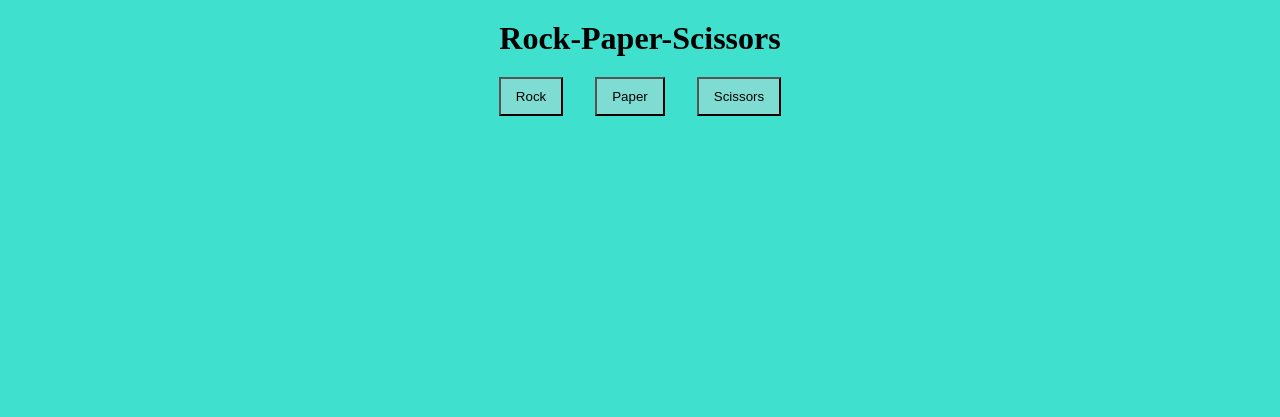
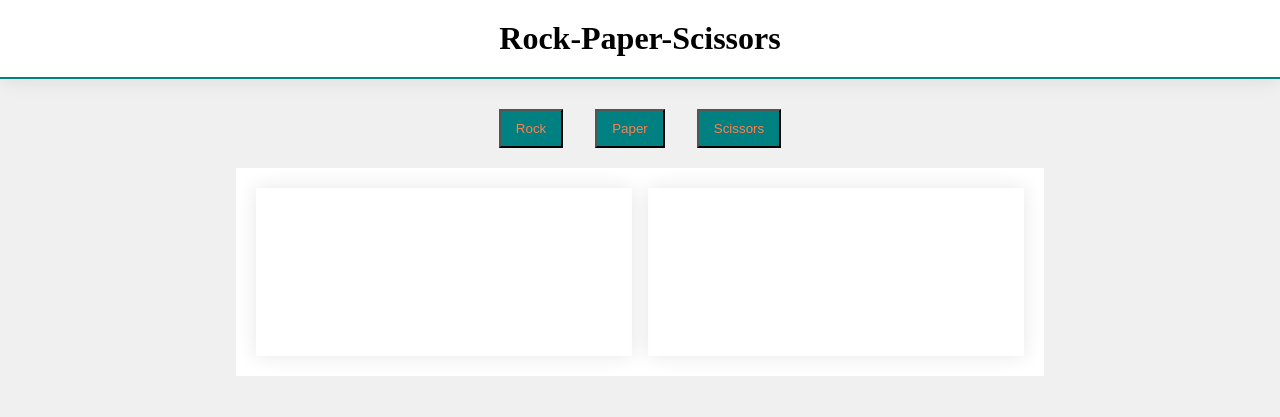
Before and after one commit to ifelicien/RPS-JS-game, a plain HTML site: page index.html in a window 1280 px wide. Drawn offline with Linux system fonts and the light colour scheme.

Commit message:
made changes to color scheme

```diff
--- a/style.css
+++ b/style.css
@@ -1,7 +1,10 @@
 :root {
-    --background: #40e0cf;
+    --primaryColor: #f0f0f0;
+    --secondaryColor: #ffffff;
+    --primaryAccent: #008080;
+    --secondayAccent: #ff7f50;
     --fontColor: #000000;
-    --buttonColor: #7fdcd2;
+    --buttonColor: #333333;
 }
 
 body {
@@ -10,7 +13,7 @@ body {
     align-items: center;
     height: 100vh;
     margin: 0;
-    background-color: var(--background);
+    background-color: var(--primaryColor);
     color: var(--fontColor);
 }
 
@@ -19,10 +22,13 @@ h1 {
     text-align: center;
     margin: 0;
     padding: 20px 0;
+    border-bottom: 2px solid var(--primaryAccent);
+    margin-bottom: 30px;
+    background-color: var(--secondaryColor);
+    box-shadow: 0 0 20px rgba(0, 0, 0, 0.1);
 }
 
 .gameBody {
-
     font-size: 4rem;
     width: 60%;
     display: grid;
@@ -30,7 +36,7 @@ h1 {
     gap: 1rem;
     margin-top: 20px;
     padding: 20px;
-    /* box-shadow: 0 0 10px rgba(0, 0, 0, 0.1);  */
+    background-color: var(--secondaryColor);
 }
 
 .left, .right {
@@ -38,6 +44,9 @@ h1 {
     justify-content: center;
     align-items: center;
     padding: 20px;
+    /* background-color: var(--primaryAccent); */
+    color: var(--secondaryColor);
+    box-shadow: 0 0 20px rgba(0, 0, 0, 0.1);
 }
 
 .startGame {
@@ -48,13 +57,14 @@ h1 {
 
 button {
     padding: 10px 15px;
-    background-color: var(--buttonColor);
-    color: var();
+    background-color: var(--primaryAccent);
+    color: var(--secondayAccent);
 }
 
 .result {
     font-size: 3vw;
     display: block;
+    color: var(--buttonColor);
 }
 
 @media (max-width: 768px) {
```
